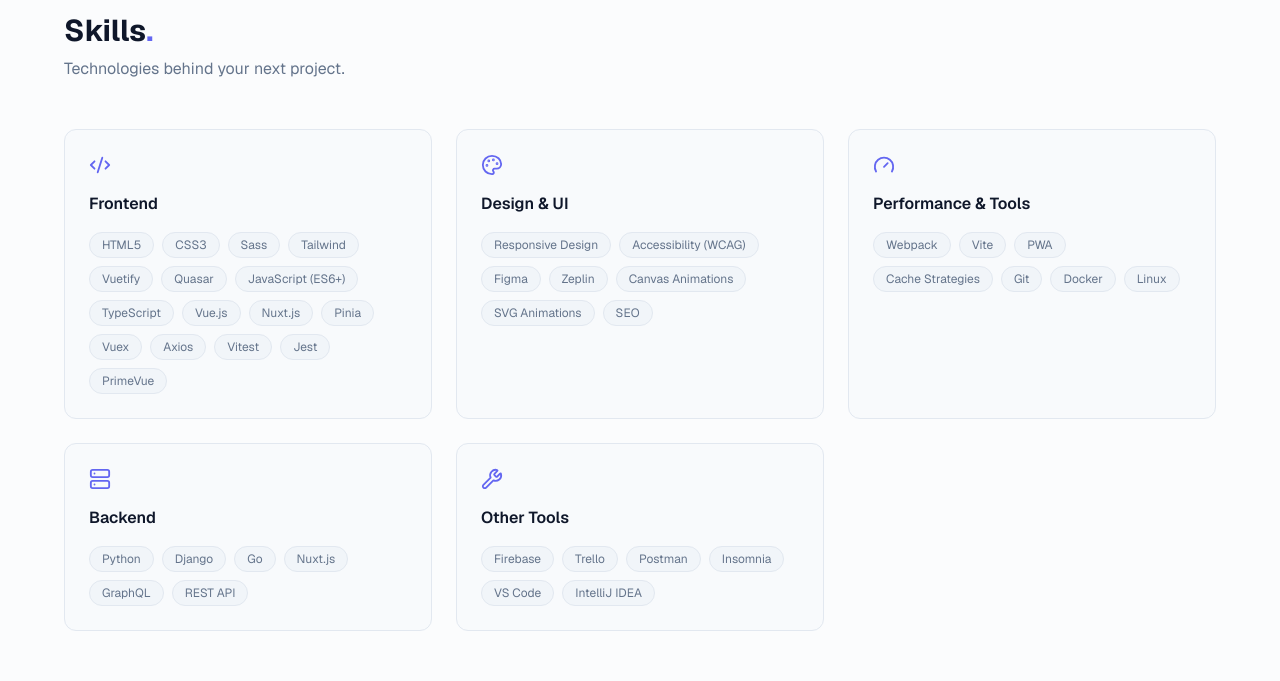
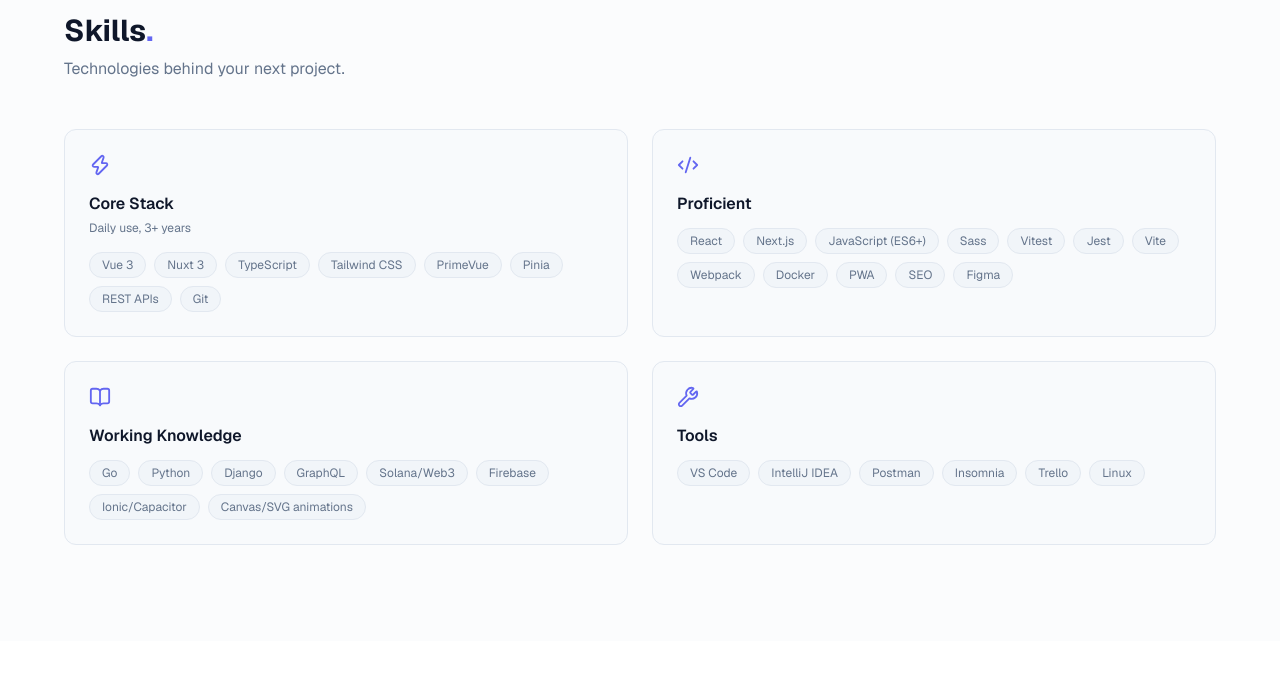
Before and after one commit to edwardcastle/portafoglio, a Next.js app: page /en in a window 1280 px wide. Shown: the part 4080-4761 px from the top of the page. Built offline with nearby package versions, Linux system fonts and the light colour scheme.

Commit message:
feat: reorganize skills into tiered structure
Replace flat category list with Core Stack, Proficient, Working
Knowledge, and Tools tiers. Core Stack highlights Vue 3, Nuxt 3,
and TypeScript as daily-use technologies.

```diff
--- a/src/components/Skills.tsx
+++ b/src/components/Skills.tsx
@@ -2,27 +2,86 @@
 
 import { motion, useInView } from "framer-motion";
 import { useRef } from "react";
-import {
-  Code2,
-  Palette,
-  Gauge,
-  Server,
-  Wrench,
-} from "lucide-react";
+import { Zap, Code2, BookOpen, Wrench } from "lucide-react";
 import type { Dictionary } from "@/i18n/types";
 import type { ElementType } from "react";
 
-interface SkillCategory {
+interface SkillTier {
   icon: ElementType;
-  title: string;
+  titleKey: keyof Dictionary["skills"];
+  label?: keyof Dictionary["skills"];
   skills: string[];
 }
 
-function SkillCard({
-  category,
+const tiers: SkillTier[] = [
+  {
+    icon: Zap,
+    titleKey: "coreStack",
+    label: "coreStackLabel",
+    skills: [
+      "Vue 3",
+      "Nuxt 3",
+      "TypeScript",
+      "Tailwind CSS",
+      "PrimeVue",
+      "Pinia",
+      "REST APIs",
+      "Git",
+    ],
+  },
+  {
+    icon: Code2,
+    titleKey: "proficient",
+    skills: [
+      "React",
+      "Next.js",
+      "JavaScript (ES6+)",
+      "Sass",
+      "Vitest",
+      "Jest",
+      "Vite",
+      "Webpack",
+      "Docker",
+      "PWA",
+      "SEO",
+      "Figma",
+    ],
+  },
+  {
+    icon: BookOpen,
+    titleKey: "workingKnowledge",
+    skills: [
+      "Go",
+      "Python",
+      "Django",
+      "GraphQL",
+      "Solana/Web3",
+      "Firebase",
+      "Ionic/Capacitor",
+      "Canvas/SVG animations",
+    ],
+  },
+  {
+    icon: Wrench,
+    titleKey: "tools",
+    skills: [
+      "VS Code",
+      "IntelliJ IDEA",
+      "Postman",
+      "Insomnia",
+      "Trello",
+      "Linux",
+    ],
+  },
+];
+
+function TierCard({
+  tier,
+  dict,
   index,
 }: {
-  category: SkillCategory;
+  tier: SkillTier;
+  dict: Dictionary["skills"];
   index: number;
 }) {
   const ref = useRef(null);
@@ -36,10 +95,18 @@ function SkillCard({
       transition={{ duration: 0.5, delay: index * 0.1 }}
       className="p-6 rounded-xl bg-surface border border-border hover:border-accent/30 transition-colors"
     >
-      <category.icon size={22} className="text-accent mb-4" />
-      <h3 className="font-semibold mb-4">{category.title}</h3>
+      <tier.icon size={22} className="text-accent mb-4" />
+      <h3 className="font-semibold mb-1">
+        {dict[tier.titleKey] as string}
+      </h3>
+      {tier.label && (
+        <p className="text-xs text-muted mb-4">
+          {dict[tier.label] as string}
+        </p>
+      )}
+      {!tier.label && <div className="mb-3" />}
       <div className="flex flex-wrap gap-2">
-        {category.skills.map((skill) => (
+        {tier.skills.map((skill) => (
           <span
             key={skill}
             className="px-3 py-1 text-xs rounded-full bg-surface-light text-muted border border-border hover:text-foreground hover:border-accent/40 transition-colors"
@@ -52,52 +119,9 @@ function SkillCard({
   );
 }
 
-const skillsData: { key: keyof Dictionary["skills"]; icon: ElementType; skills: string[] }[] = [
-  {
-    key: "frontend",
-    icon: Code2,
-    skills: [
-      "HTML5", "CSS3", "Sass", "Tailwind", "Vuetify", "Quasar",
-      "JavaScript (ES6+)", "TypeScript",
-      "Vue.js", "Nuxt.js", "Pinia", "Vuex",
-      "Axios", "Vitest", "Jest", "PrimeVue",
-    ],
-  },
-  {
-    key: "designUi",
-    icon: Palette,
-    skills: [
-      "Responsive Design", "Accessibility (WCAG)",
-      "Figma", "Zeplin",
-      "Canvas Animations", "SVG Animations", "SEO",
-    ],
-  },
-  {
-    key: "performanceTools",
-    icon: Gauge,
-    skills: ["Webpack", "Vite", "PWA", "Cache Strategies", "Git", "Docker", "Linux"],
-  },
-  {
-    key: "backend",
-    icon: Server,
-    skills: ["Python", "Django", "Go", "Nuxt.js", "GraphQL", "REST API"],
-  },
-  {
-    key: "otherTools",
-    icon: Wrench,
-    skills: ["Firebase", "Trello", "Postman", "Insomnia", "VS Code", "IntelliJ IDEA"],
-  },
-];
-
 export function Skills({ dict }: { dict: Dictionary["skills"] }) {
   const ref = useRef(null);
   const isInView = useInView(ref, { once: true, margin: "-100px" });
-
-  const categories: SkillCategory[] = skillsData.map((item) => ({
-    icon: item.icon,
-    title: dict[item.key] as string,
-    skills: item.skills,
-  }));
 
   return (
     <section id="skills" className="py-24 px-6 bg-surface/50">
@@ -109,16 +133,20 @@ export function Skills({ dict }: { dict: Dictionary["skills"] }) {
           transition={{ duration: 0.6 }}
         >
           <h2 className="text-3xl font-bold mb-2">
-            {dict.title}<span className="text-accent">.</span>
+            {dict.title}
+            <span className="text-accent">.</span>
           </h2>
-          <p className="text-muted mb-12 max-w-xl">
-            {dict.subtitle}
-          </p>
+          <p className="text-muted mb-12 max-w-xl">{dict.subtitle}</p>
         </motion.div>
 
-        <div className="grid md:grid-cols-2 lg:grid-cols-3 gap-6">
-          {categories.map((cat, index) => (
-            <SkillCard key={cat.title} category={cat} index={index} />
+        <div className="grid md:grid-cols-2 gap-6">
+          {tiers.map((tier, index) => (
+            <TierCard
+              key={tier.titleKey}
+              tier={tier}
+              dict={dict}
+              index={index}
+            />
           ))}
         </div>
       </div>
--- a/src/dictionaries/en.json
+++ b/src/dictionaries/en.json
@@ -142,11 +142,11 @@
   "skills": {
     "title": "Skills",
     "subtitle": "Technologies behind your next project.",
-    "frontend": "Frontend",
-    "designUi": "Design & UI",
-    "performanceTools": "Performance & Tools",
-    "backend": "Backend",
-    "otherTools": "Other Tools"
+    "coreStack": "Core Stack",
+    "coreStackLabel": "Daily use, 3+ years",
+    "proficient": "Proficient",
+    "workingKnowledge": "Working Knowledge",
+    "tools": "Tools"
   },
   "services": {
     "title": "Services",
--- a/src/dictionaries/es.json
+++ b/src/dictionaries/es.json
@@ -142,11 +142,11 @@
   "skills": {
     "title": "Habilidades",
     "subtitle": "Las tecnologías detrás de tu próximo proyecto.",
-    "frontend": "Frontend",
-    "designUi": "Diseño y UI",
-    "performanceTools": "Rendimiento y Herramientas",
-    "backend": "Backend",
-    "otherTools": "Otras Herramientas"
+    "coreStack": "Stack Principal",
+    "coreStackLabel": "Uso diario, 3+ años",
+    "proficient": "Competente",
+    "workingKnowledge": "Conocimiento Práctico",
+    "tools": "Herramientas"
   },
   "services": {
     "title": "Servicios",
--- a/src/dictionaries/it.json
+++ b/src/dictionaries/it.json
@@ -142,11 +142,11 @@
   "skills": {
     "title": "Competenze",
     "subtitle": "Le tecnologie dietro al tuo prossimo progetto.",
-    "frontend": "Frontend",
-    "designUi": "Design e UI",
-    "performanceTools": "Performance e Strumenti",
-    "backend": "Backend",
-    "otherTools": "Altri Strumenti"
+    "coreStack": "Stack Principale",
+    "coreStackLabel": "Uso quotidiano, 3+ anni",
+    "proficient": "Competente",
+    "workingKnowledge": "Conoscenza Pratica",
+    "tools": "Strumenti"
   },
   "services": {
     "title": "Servizi",
```
Also changed, not shown: src/i18n/types.ts (+5 -5 lines).
